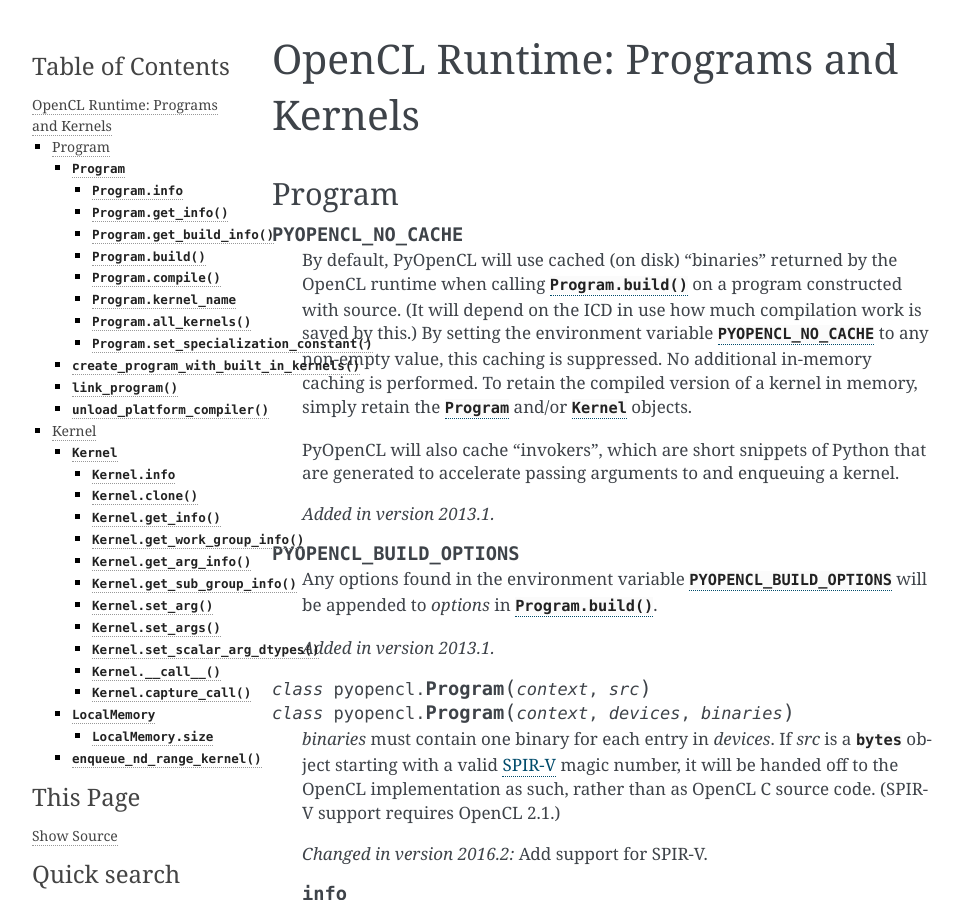
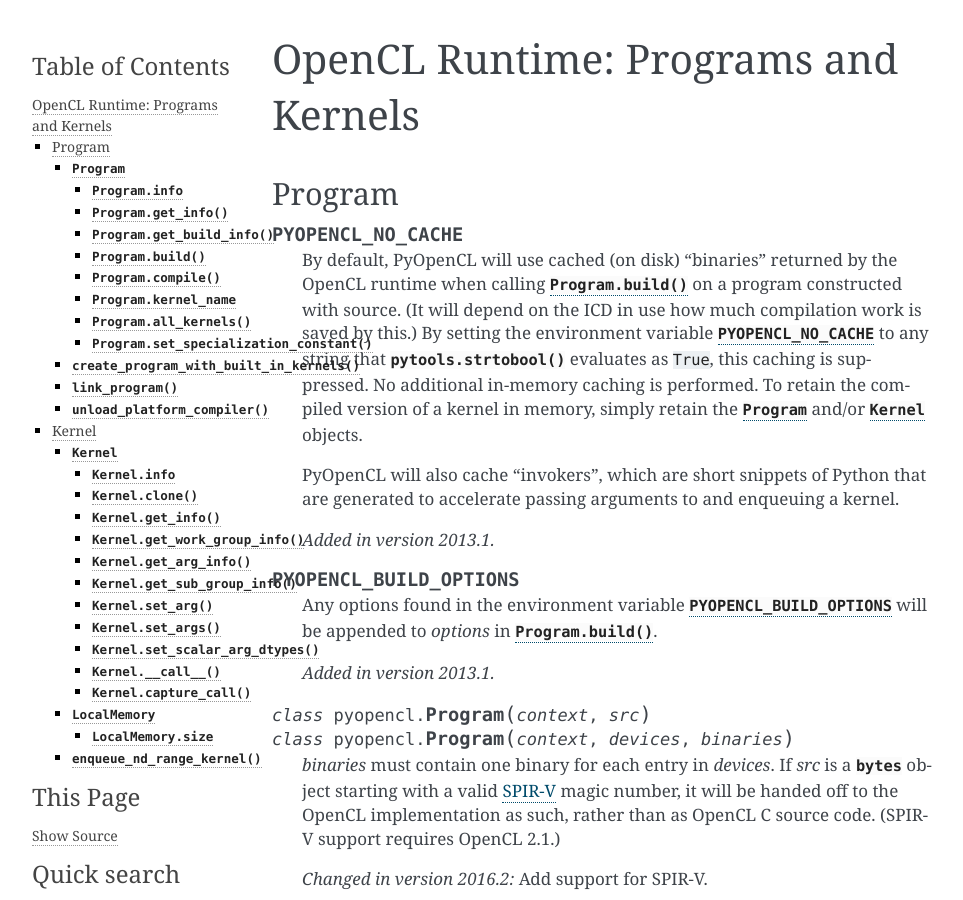
Before and after one commit to inducer/pyopencl, a Sphinx documentation site: the page built from doc/runtime_program.rst, in a window 1280 px wide and 900 px high. Shown: the whole window, without its empty margins (148-1111 px from the left). Built offline with Sphinx 7.4.7, drawn with Linux system fonts in a browser that asks for light colours.

Commit message:
PYOPENCL_NO_CACHE: allow re-enabling the cache with False value

```diff
--- a/doc/conf.py
+++ b/doc/conf.py
@@ -21,4 +21,5 @@ intersphinx_mapping = {
     "python": ("https://docs.python.org/3", None),
     "numpy": ("https://numpy.org/doc/stable/", None),
     "mako": ("https://docs.makotemplates.org/en/latest", None),
+    "pytools": ("https://documen.tician.de/pytools", None),
 }
--- a/doc/runtime_program.rst
+++ b/doc/runtime_program.rst
@@ -15,10 +15,10 @@ Program
     constructed with source. (It will depend on the ICD in use how much
     compilation work is saved by this.)
     By setting the environment variable :envvar:`PYOPENCL_NO_CACHE` to any
-    non-empty value, this caching is suppressed. No additional in-memory
-    caching is performed. To retain the compiled version of a kernel
-    in memory, simply retain the :class:`Program` and/or :class:`Kernel`
-    objects.
+    string that :func:`pytools.strtobool` evaluates as ``True``, this caching
+    is suppressed. No additional in-memory caching is performed. To retain the
+    compiled version of a kernel in memory, simply retain the :class:`Program`
+    and/or :class:`Kernel` objects.
 
     PyOpenCL will also cache "invokers", which are short snippets of Python
     that are generated to accelerate passing arguments to and enqueuing
--- a/pyopencl/__init__.py
+++ b/pyopencl/__init__.py
@@ -359,7 +359,8 @@ def _options_to_bytestring(options):
 
 # {{{ Program (wrapper around _Program, adds caching support)
 
-_PYOPENCL_NO_CACHE: bool = "PYOPENCL_NO_CACHE" in os.environ
+from pytools import strtobool
+_PYOPENCL_NO_CACHE = strtobool(os.environ.get("PYOPENCL_NO_CACHE", "false"))
 
 _DEFAULT_BUILD_OPTIONS: List[str] = []
 _DEFAULT_INCLUDE_OPTIONS: List[str] = ["-I", _find_pyopencl_include_path()]
--- a/setup.py
+++ b/setup.py
@@ -228,7 +228,7 @@ def main():
             python_requires="~=3.8",
             install_requires=[
                 "numpy",
-                "pytools>=2021.2.7",
+                "pytools>=2022.1.13",
                 "platformdirs>=2.2.0",
                 "importlib-resources; python_version<'3.9'",
                 # "Mako>=0.3.6",
```
Also changed, not shown: 1 other file.
